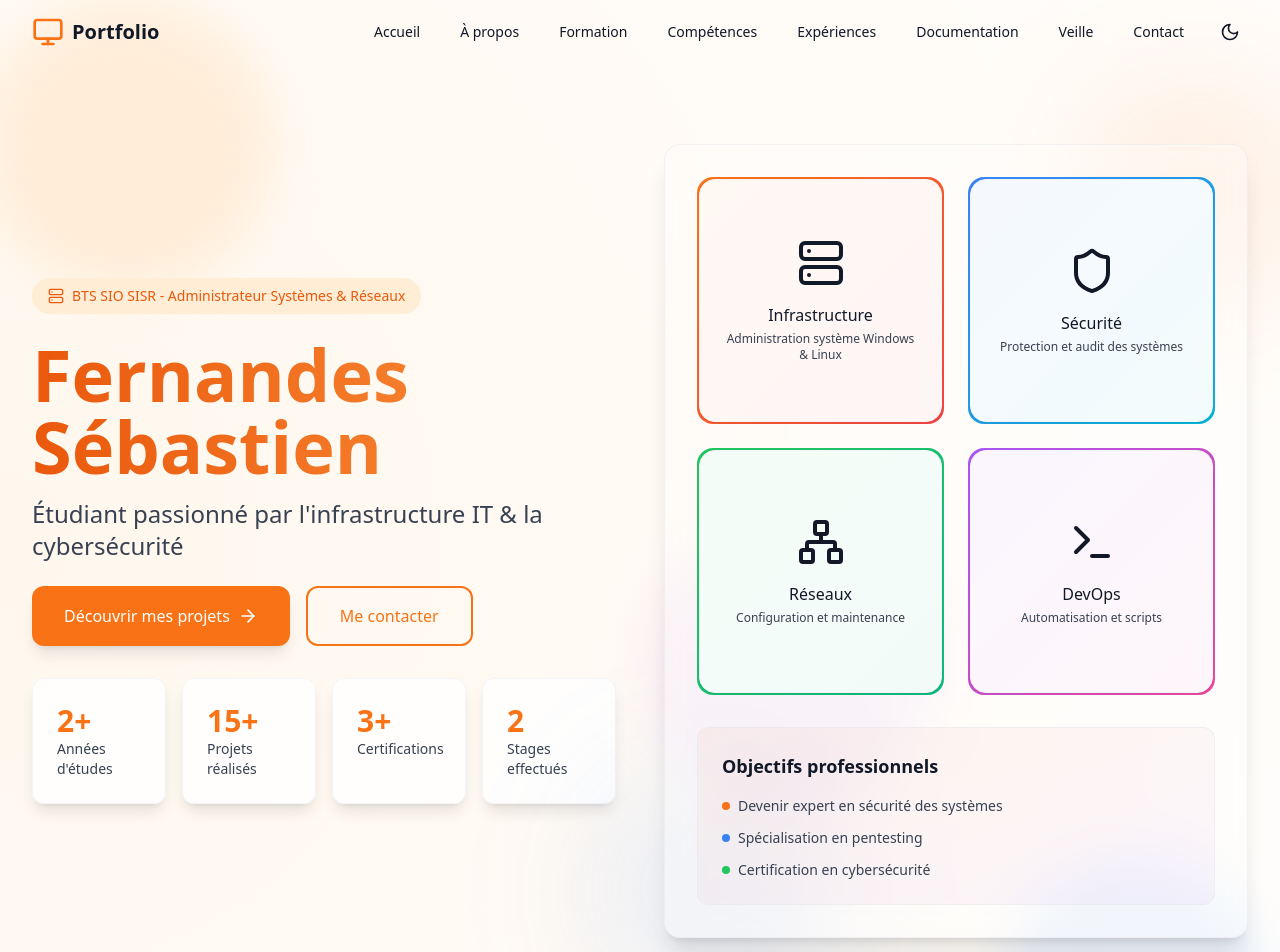
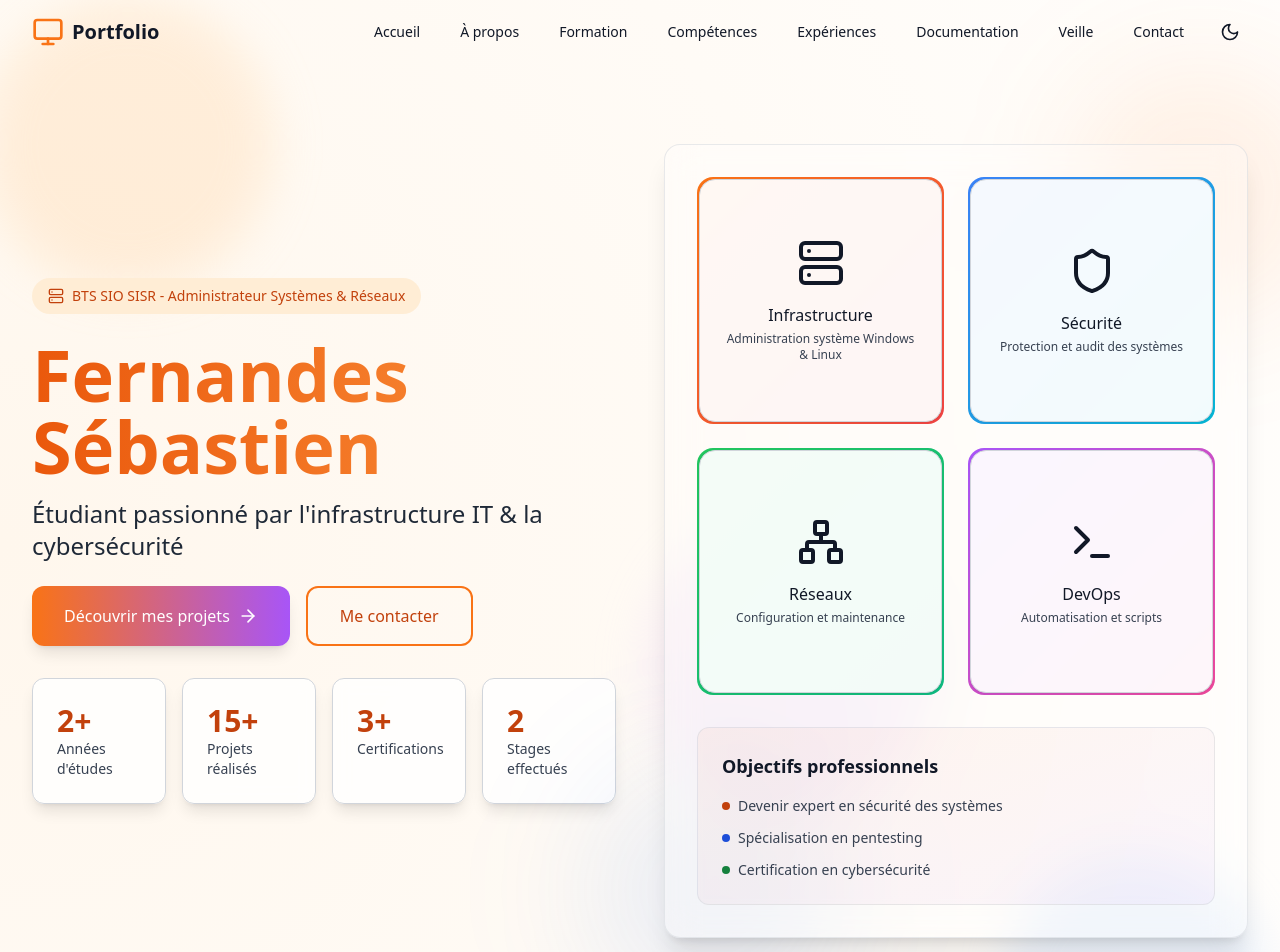
Before and after one commit to CapitaineRick/Portfolio, a React (Vite) app: page / in a window 1280 px wide. Shown: the top 952 px of the page. Built offline with nearby package versions, Linux system fonts and the light colour scheme.

Commit message:
Update Hero section with improved visibility

```diff
--- a/src/components/sections/Hero.tsx
+++ b/src/components/sections/Hero.tsx
@@ -55,12 +55,12 @@ const Hero: React.FC = () => {
       <div className="max-w-7xl mx-auto px-4 sm:px-6 lg:px-8 py-20 relative">
         <div
           ref={heroRef}
-          className="flex flex-col lg:flex-row items-center gap-12 transition-all duration-1000 opacity-0 translate-y-10"
+          className="flex flex-col lg:flex-row items-center gap-12 transition-all duration-300 opacity-0 translate-y-10"
         >
           {/* Left Column */}
           <div className="lg:w-1/2 space-y-8">
             <div className="space-y-6 text-center lg:text-left">
-              <div className="inline-flex items-center gap-2 px-4 py-2 rounded-full bg-orange-100 dark:bg-orange-900/30 text-orange-600 dark:text-orange-400 text-sm font-medium">
+              <div className="inline-flex items-center gap-2 px-4 py-2 rounded-full bg-orange-100 dark:bg-orange-900/30 text-orange-700 dark:text-orange-400 text-sm font-medium">
                 <Server className="w-4 h-4" />
                 BTS SIO SISR - Administrateur Systèmes & Réseaux
               </div>
@@ -69,7 +69,7 @@ const Hero: React.FC = () => {
                 <h1 className="text-5xl md:text-6xl lg:text-7xl font-bold mb-4 bg-clip-text text-transparent bg-gradient-to-r from-orange-600 to-orange-400">
                   Fernandes Sébastien
                 </h1>
-                <p className="text-xl md:text-2xl text-gray-600 dark:text-gray-300">
+                <p className="text-xl md:text-2xl text-gray-800 dark:text-gray-300">
                   Étudiant passionné par l'infrastructure IT & la cybersécurité
                 </p>
               </div>
@@ -77,8 +77,8 @@ const Hero: React.FC = () => {
               <div className="flex flex-wrap gap-4 justify-center lg:justify-start">
                 <button
                   onClick={scrollToProjects}
-                  className="px-8 py-4 bg-orange-500 text-white rounded-xl
-                            hover:bg-orange-600 transform hover:scale-105
+                  className="px-8 py-4 bg-gradient-to-r from-orange-500 to-purple-500 text-white rounded-xl
+                            hover:opacity-90 transform hover:scale-105
                             transition-all duration-300 shadow-lg hover:shadow-orange-500/25
                             flex items-center gap-2 font-medium"
                 >
@@ -87,7 +87,7 @@ const Hero: React.FC = () => {
                 </button>
                 <button
                   onClick={scrollToContact}
-                  className="px-8 py-4 border-2 border-orange-500 text-orange-500
+                  className="px-8 py-4 border-2 border-orange-500 text-orange-700 dark:text-orange-400
                             hover:bg-orange-50 dark:hover:bg-orange-900/10 rounded-xl
                             transform hover:scale-105 transition-all duration-300
                             flex items-center gap-2 font-medium"
@@ -98,21 +98,21 @@ const Hero: React.FC = () => {
             </div>
 
             <div className="grid grid-cols-2 md:grid-cols-4 gap-4">
-              <div className="p-6 rounded-xl bg-white/80 dark:bg-gray-800/80 backdrop-blur shadow-lg border border-gray-100 dark:border-gray-700">
-                <div className="font-bold text-3xl text-orange-500">2+</div>
-                <div className="text-sm text-gray-600 dark:text-gray-400">Années d'études</div>
+              <div className="p-6 rounded-xl bg-white/80 dark:bg-gray-800/80 backdrop-blur shadow-lg border border-gray-300 dark:border-gray-700">
+                <div className="font-bold text-3xl text-orange-700 dark:text-orange-400">2+</div>
+                <div className="text-sm text-gray-700 dark:text-gray-400">Années d'études</div>
               </div>
-              <div className="p-6 rounded-xl bg-white/80 dark:bg-gray-800/80 backdrop-blur shadow-lg border border-gray-100 dark:border-gray-700">
-                <div className="font-bold text-3xl text-orange-500">15+</div>
-                <div className="text-sm text-gray-600 dark:text-gray-400">Projets réalisés</div>
+              <div className="p-6 rounded-xl bg-white/80 dark:bg-gray-800/80 backdrop-blur shadow-lg border border-gray-300 dark:border-gray-700">
+                <div className="font-bold text-3xl text-orange-700 dark:text-orange-400">15+</div>
+                <div className="text-sm text-gray-700 dark:text-gray-400">Projets réalisés</div>
               </div>
-              <div className="p-6 rounded-xl bg-white/80 dark:bg-gray-800/80 backdrop-blur shadow-lg border border-gray-100 dark:border-gray-700">
-                <div className="font-bold text-3xl text-orange-500">3+</div>
-                <div className="text-sm text-gray-600 dark:text-gray-400">Certifications</div>
+              <div className="p-6 rounded-xl bg-white/80 dark:bg-gray-800/80 backdrop-blur shadow-lg border border-gray-300 dark:border-gray-700">
+                <div className="font-bold text-3xl text-orange-700 dark:text-orange-400">3+</div>
+                <div className="text-sm text-gray-700 dark:text-gray-400">Certifications</div>
               </div>
-              <div className="p-6 rounded-xl bg-white/80 dark:bg-gray-800/80 backdrop-blur shadow-lg border border-gray-100 dark:border-gray-700">
-                <div className="font-bold text-3xl text-orange-500">2</div>
-                <div className="text-sm text-gray-600 dark:text-gray-400">Stages effectués</div>
+              <div className="p-6 rounded-xl bg-white/80 dark:bg-gray-800/80 backdrop-blur shadow-lg border border-gray-300 dark:border-gray-700">
+                <div className="font-bold text-3xl text-orange-700 dark:text-orange-400">2</div>
+                <div className="text-sm text-gray-700 dark:text-gray-400">Stages effectués</div>
               </div>
             </div>
           </div>
@@ -122,7 +122,7 @@ const Hero: React.FC = () => {
             <div className="absolute -top-20 -right-20 w-64 h-64 bg-orange-500/10 rounded-full filter blur-3xl"></div>
             <div className="absolute -bottom-20 -left-20 w-64 h-64 bg-blue-500/10 rounded-full filter blur-3xl"></div>
 
-            <div className="relative bg-white/30 dark:bg-gray-800/30 backdrop-blur-lg rounded-2xl p-8 shadow-xl border border-gray-200/50 dark:border-gray-700/50">
+            <div className="relative bg-white/30 dark:bg-gray-800/30 backdrop-blur-lg rounded-2xl p-8 shadow-xl border border-gray-300/50 dark:border-gray-700/50">
               <div className="space-y-8">
                 {/* Featured Skills */}
                 <div className="grid grid-cols-2 gap-6">
@@ -164,14 +164,14 @@ const Hero: React.FC = () => {
                       `}>
                         <div className="w-full h-full rounded-2xl bg-white dark:bg-gray-800 p-6
                                       flex flex-col items-center justify-center gap-4
-                                      border border-gray-100 dark:border-gray-700">
-                          <item.icon className="w-12 h-12 transition-transform duration-300
+                                      border border-gray-300 dark:border-gray-700">
+                          <item.icon className="w-12 h-12 text-gray-900 dark:text-white transition-transform duration-300
                                               group-hover:scale-110 group-hover:rotate-6" />
                           <div className="text-center">
                             <div className="font-medium text-gray-900 dark:text-white mb-1">
                               {item.label}
                             </div>
-                            <p className="text-xs text-gray-600 dark:text-gray-400">
+                            <p className="text-xs text-gray-700 dark:text-gray-400">
                               {item.description}
                             </p>
                           </div>
@@ -182,21 +182,21 @@ const Hero: React.FC = () => {
                 </div>
 
                 {/* Current Focus */}
-                <div className="bg-gradient-to-br from-orange-500/5 to-purple-500/5 rounded-xl p-6 border border-gray-200/50 dark:border-gray-700/50">
+                <div className="bg-gradient-to-br from-orange-500/5 to-purple-500/5 rounded-xl p-6 border border-gray-300/50 dark:border-gray-700/50">
                   <h3 className="text-lg font-semibold mb-4 text-gray-900 dark:text-white">
                     Objectifs professionnels
                   </h3>
                   <ul className="space-y-3">
-                    <li className="flex items-center gap-2 text-sm text-gray-600 dark:text-gray-300">
-                      <div className="w-2 h-2 rounded-full bg-orange-500"></div>
+                    <li className="flex items-center gap-2 text-sm text-gray-700 dark:text-gray-300">
+                      <div className="w-2 h-2 rounded-full bg-orange-700 dark:bg-orange-500"></div>
                       Devenir expert en sécurité des systèmes
                     </li>
-                    <li className="flex items-center gap-2 text-sm text-gray-600 dark:text-gray-300">
-                      <div className="w-2 h-2 rounded-full bg-blue-500"></div>
+                    <li className="flex items-center gap-2 text-sm text-gray-700 dark:text-gray-300">
+                      <div className="w-2 h-2 rounded-full bg-blue-700 dark:bg-blue-500"></div>
                       Spécialisation en pentesting
                     </li>
-                    <li className="flex items-center gap-2 text-sm text-gray-600 dark:text-gray-300">
-                      <div className="w-2 h-2 rounded-full bg-green-500"></div>
+                    <li className="flex items-center gap-2 text-sm text-gray-700 dark:text-gray-300">
+                      <div className="w-2 h-2 rounded-full bg-green-700 dark:bg-green-500"></div>
                       Certification en cybersécurité
                     </li>
                   </ul>
```
